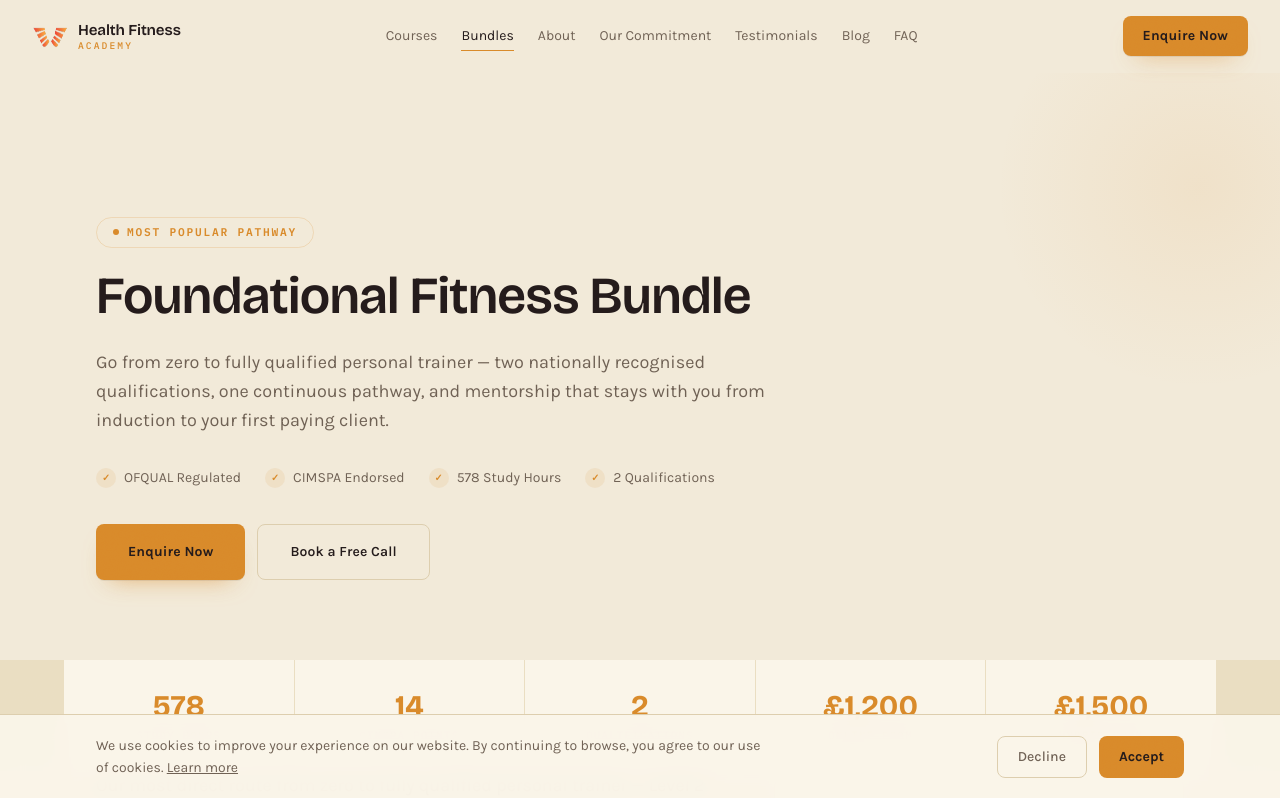
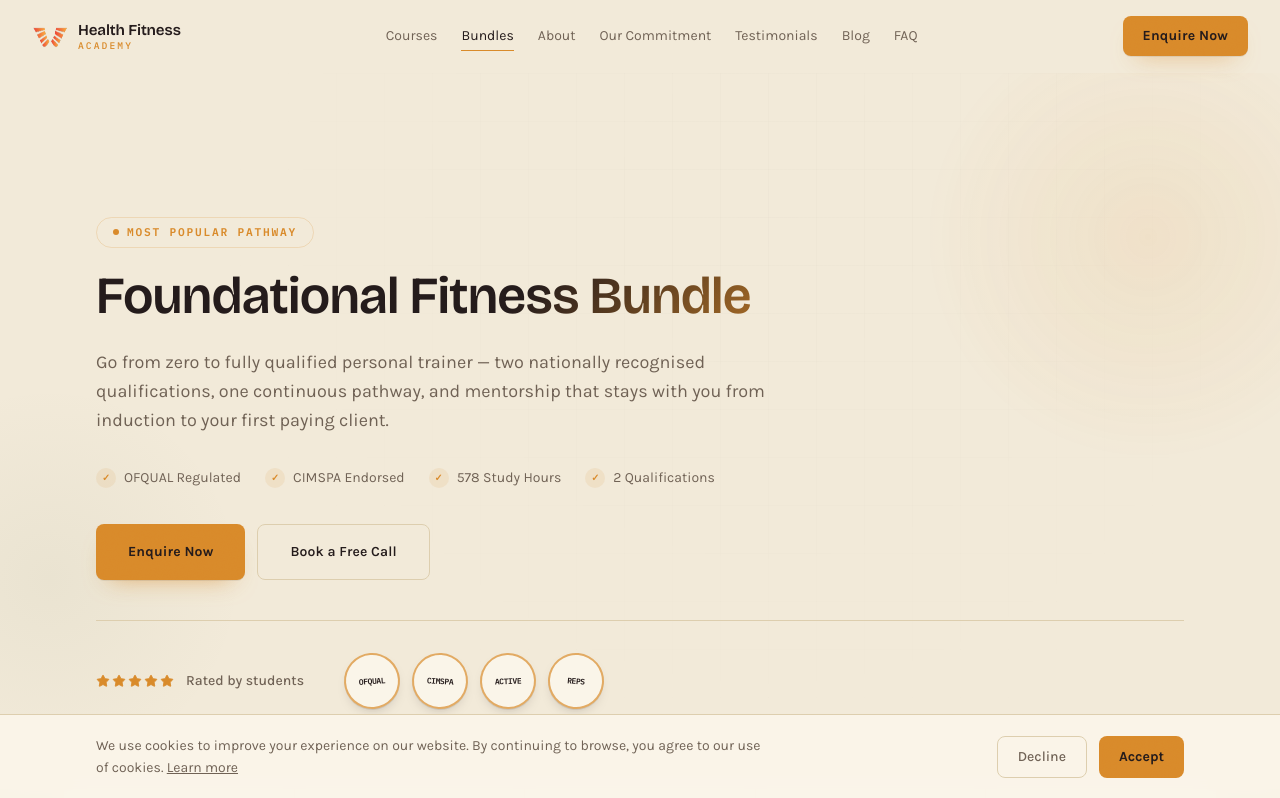
Before and after one commit to adamwilss/health-fitness-academy-site, a Next.js app: page /bundles/foundational-fitness-bundle in a window 1280 px wide. Shown: the top 798 px of the page. Built offline with nearby package versions, Linux system fonts and the light colour scheme.

Commit message:
style: epic hero polish — gradient title, ambient grid/glow, trust bar, punchier final CTA

```diff
--- a/src/app/bundles/[slug]/page.tsx
+++ b/src/app/bundles/[slug]/page.tsx
@@ -10,6 +10,7 @@ import SectionLabel from '@/components/SectionLabel';
 import Accordion from '@/components/Accordion';
 import CourseCard from '@/components/CourseCard';
 import StarRating from '@/components/StarRating';
+import SealBadge from '@/components/SealBadge';
 import { bundles, getBundle } from '@/data/bundles';
 import { getCourse } from '@/data/courses';
 import { SITE } from '@/data/site';
@@ -73,12 +74,22 @@ export default async function BundlePage({ params }: { params: Promise<{ slug: s
 
       {/* ── BundleHero ───────────────────────────────────────────────── */}
       <section className="relative overflow-hidden bg-bg">
+        {/* ambient grid + glow */}
+        <div aria-hidden className="pointer-events-none absolute inset-0 hero-grid opacity-40" />
         <div
           aria-hidden
-          className="pointer-events-none absolute -right-32 -top-24 h-[420px] w-[420px] rounded-full"
+          className="pointer-events-none absolute -right-32 -top-24 h-[520px] w-[520px] rounded-full animate-slow-pulse"
           style={{
             background:
-              'radial-gradient(circle, rgb(var(--brand) / 0.09) 0%, transparent 68%)',
+              'radial-gradient(circle, rgb(var(--brand) / 0.14) 0%, transparent 62%)',
+          }}
+        />
+        <div
+          aria-hidden
+          className="pointer-events-none absolute -left-40 bottom-0 h-[420px] w-[420px] rounded-full opacity-60"
+          style={{
+            background:
+              'radial-gradient(circle, rgb(var(--moss) / 0.09) 0%, transparent 65%)',
           }}
         />
         <div className="relative mx-auto max-w-6xl px-5 pb-14 pt-28 sm:px-8 sm:pb-20 sm:pt-36">
@@ -92,7 +103,7 @@ export default async function BundlePage({ params }: { params: Promise<{ slug: s
           </Reveal>
 
           <Reveal delay={60}>
-            <h1 className="max-w-3xl text-balance font-heading text-[clamp(2.1rem,5vw,3.25rem)] font-semibold leading-[1.08] tracking-[-0.015em] text-ink">
+            <h1 className="max-w-3xl text-balance font-heading text-[clamp(2.1rem,5vw,3.25rem)] font-semibold leading-[1.08] tracking-[-0.015em] text-gradient-brand">
               {bundle.title}
             </h1>
           </Reveal>
@@ -131,6 +142,20 @@ export default async function BundlePage({ params }: { params: Promise<{ slug: s
             <a href="/contact" className="btn btn-ghost-ink btn-lg">
               Book a Free Call
             </a>
+          </Reveal>
+
+          {/* Trust bar */}
+          <Reveal delay={300} className="mt-10 flex flex-wrap items-center gap-6 border-t border-line pt-8 sm:gap-10">
+            <div className="flex items-center gap-3">
+              <StarRating size={14} className="text-brand" />
+              <span className="text-sm font-medium text-muted">Rated by students</span>
+            </div>
+            <div className="flex items-center gap-3">
+              <SealBadge label="OFQUAL" index={0} />
+              <SealBadge label="CIMSPA" index={1} />
+              <SealBadge label="Active" index={2} />
+              <SealBadge label="REPs" index={3} />
+            </div>
           </Reveal>
         </div>
       </section>
@@ -399,9 +424,9 @@ export default async function BundlePage({ params }: { params: Promise<{ slug: s
 
       {/* ── Final CTA ───────────────────────────────────────────────── */}
       <CtaBand
-        eyebrow="Ready to start?"
-        title="Your new career begins with one conversation."
-        subtitle="A short, no-pressure call to confirm the bundle, format and timeline that fit your life. We'll answer every question — then it's entirely your call."
+        eyebrow="Stop scrolling, start qualifying"
+        title="Your PT career won't build itself."
+        subtitle="Book a free call. We'll map the bundle, format and timeline that fit your life — no pressure, no hard sell, just a clear next step."
         primaryLabel="Enquire Now →"
         primaryHref="/contact"
         secondaryLabel="Book a Free Call"
--- a/src/app/globals.css
+++ b/src/app/globals.css
@@ -429,3 +429,40 @@ html.js .reveal-group.is-visible .scroll-reveal {
     transition: none;
   }
 }
+
+/* ── Hero epic accents ──────────────────────────────────────────────── */
+.text-gradient-brand {
+  background-image: linear-gradient(
+    135deg,
+    rgb(var(--ink)) 0%,
+    rgb(var(--ink)) 55%,
+    rgb(var(--brand)) 100%
+  );
+  -webkit-background-clip: text;
+  background-clip: text;
+  color: transparent;
+}
+
+.hero-grid {
+  background-image:
+    linear-gradient(to right, rgb(var(--ink) / 0.04) 1px, transparent 1px),
+    linear-gradient(to bottom, rgb(var(--ink) / 0.04) 1px, transparent 1px);
+  background-size: 48px 48px;
+  mask-image: radial-gradient(circle at 60% 20%, black 0%, transparent 65%);
+  -webkit-mask-image: radial-gradient(circle at 60% 20%, black 0%, transparent 65%);
+}
+
+@keyframes slow-pulse {
+  0%, 100% { opacity: 0.55; }
+  50% { opacity: 0.85; }
+}
+
+.animate-slow-pulse {
+  animation: slow-pulse 8s cubic-bezier(0.4, 0, 0.6, 1) infinite;
+}
+
+@media (prefers-reduced-motion: reduce) {
+  .animate-slow-pulse {
+    animation: none;
+  }
+}
```
